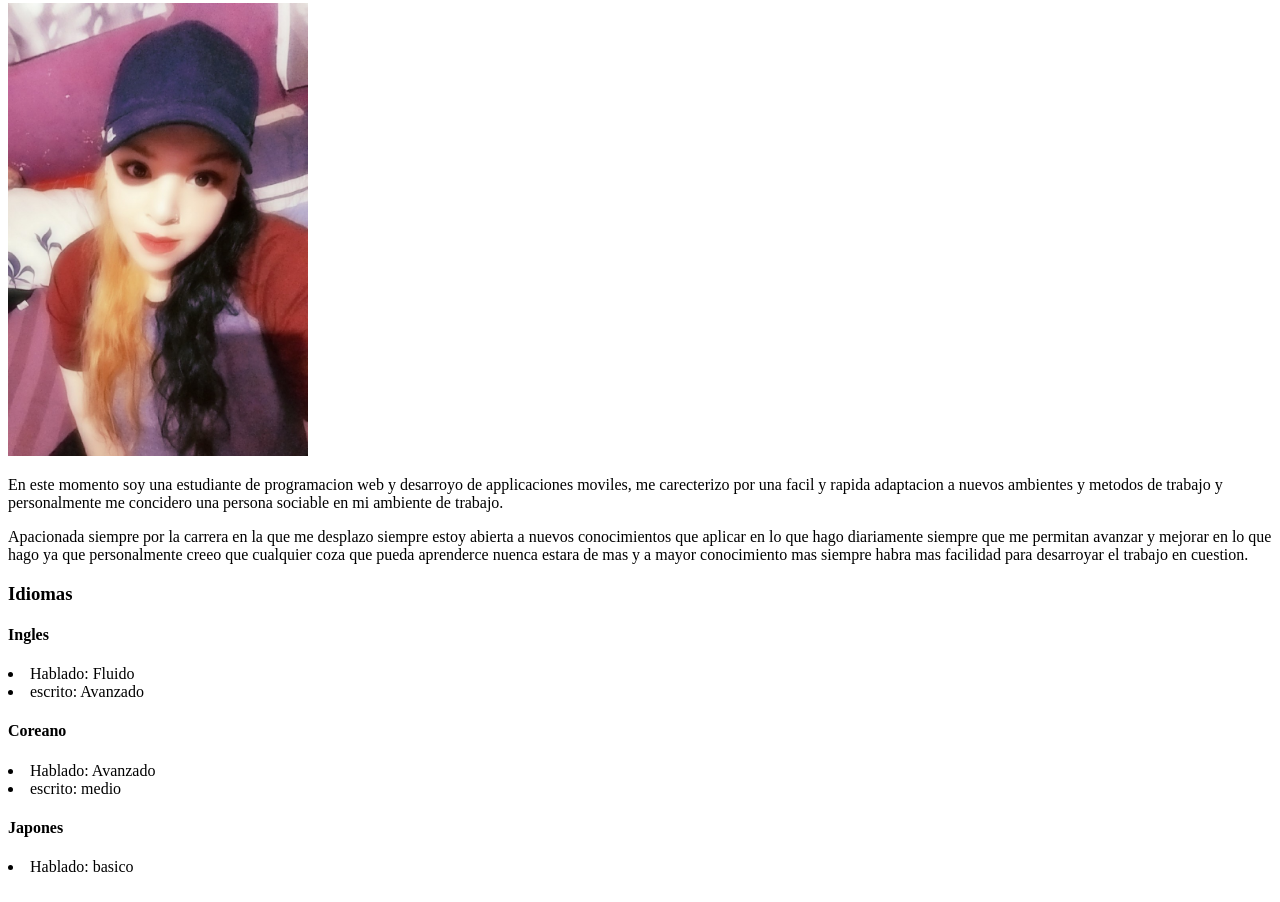
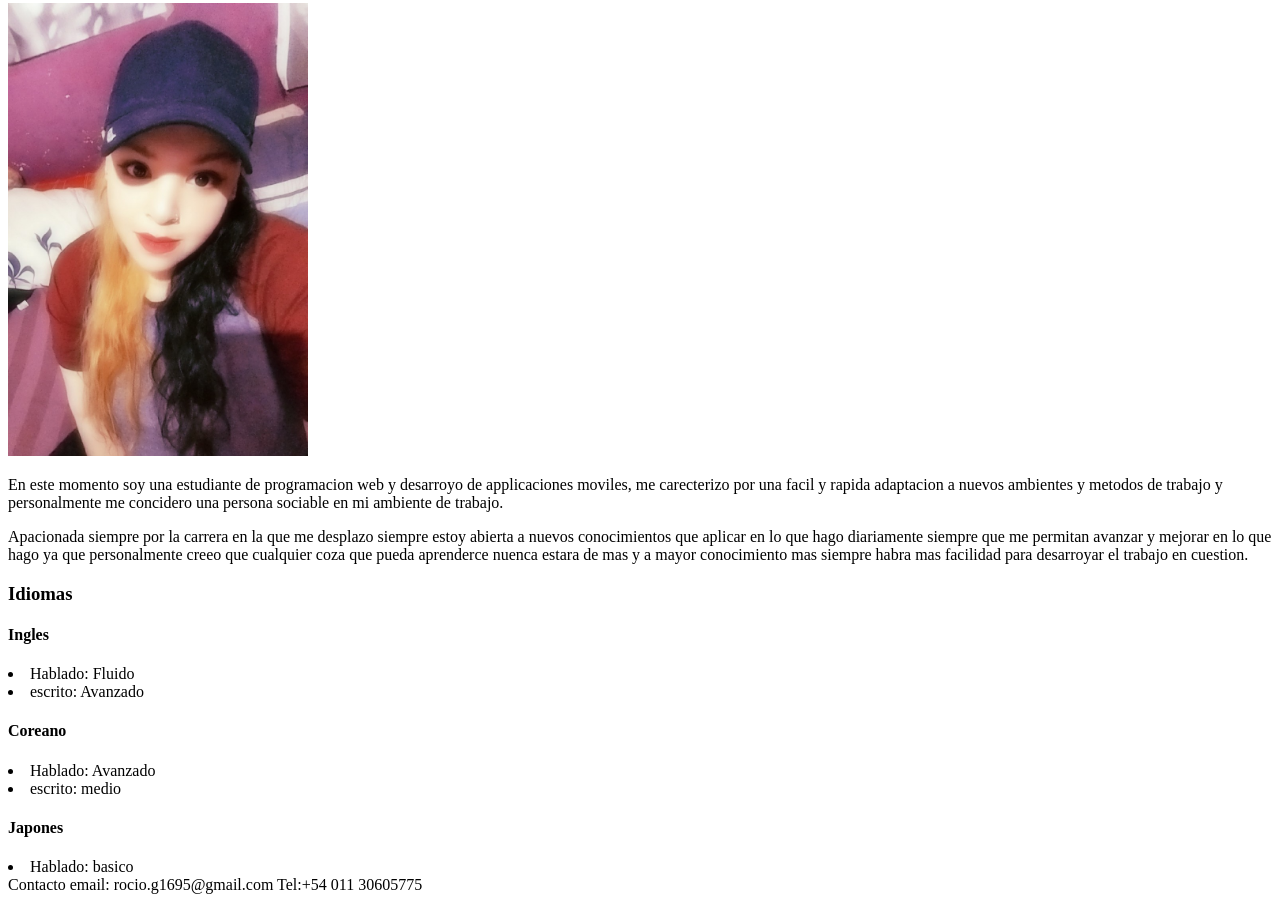
Before and after one commit to RocioGomez16/Fundamentos-FinalExam, a plain HTML site: page index.html in a window 1280 px wide. Shown: the part 429-1331 px from the top of the page. Drawn offline with Linux system fonts and the light colour scheme.

Commit message:
Index y exp terminados

```diff
--- a/index.html
+++ b/index.html
@@ -34,3 +34,4 @@
         <h4>Japones</h4>
           <li>Hablado: basico</li>
   </body>
+  <footer>Contacto email: rocio.g1695@gmail.com Tel:+54 011 30605775</footer>
```
